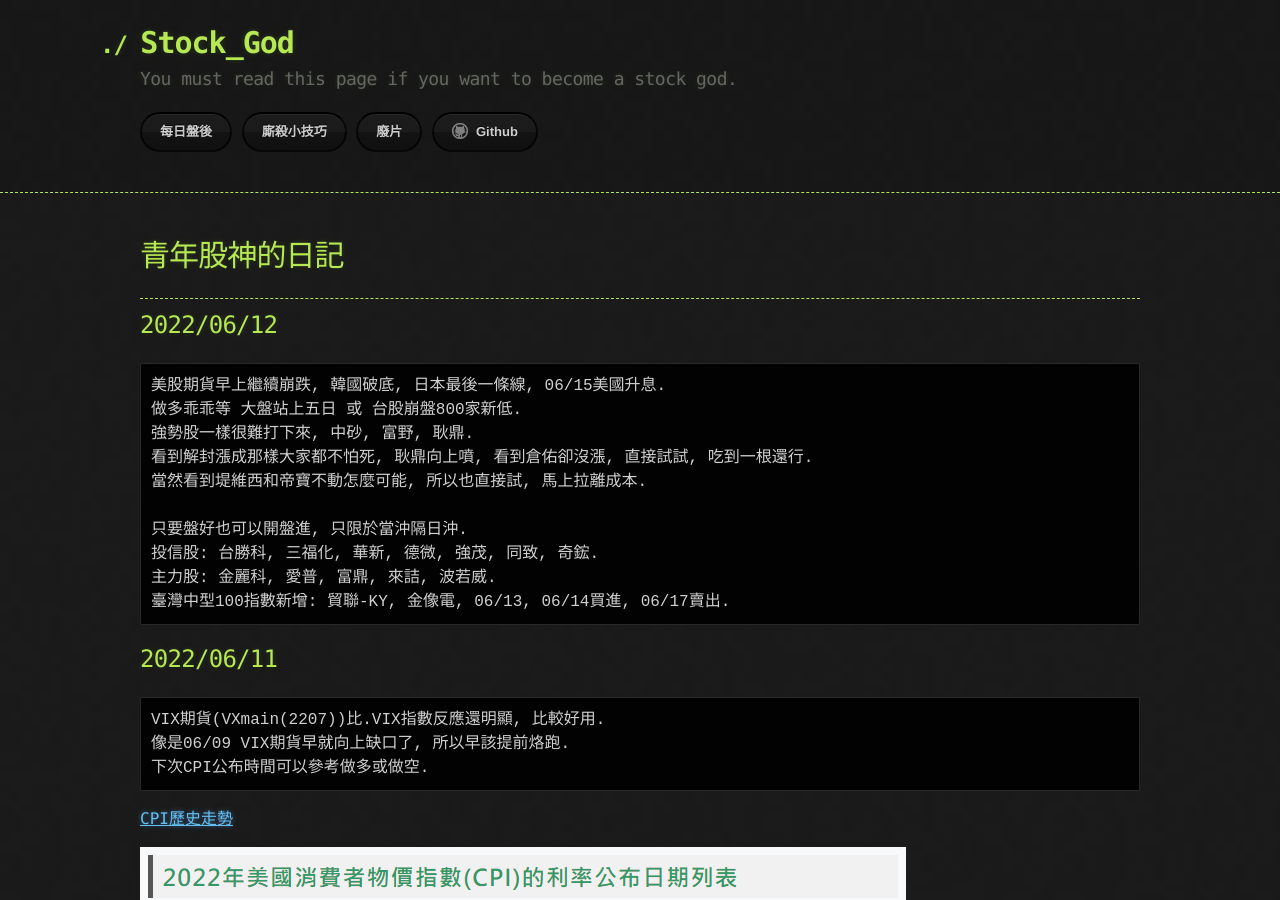
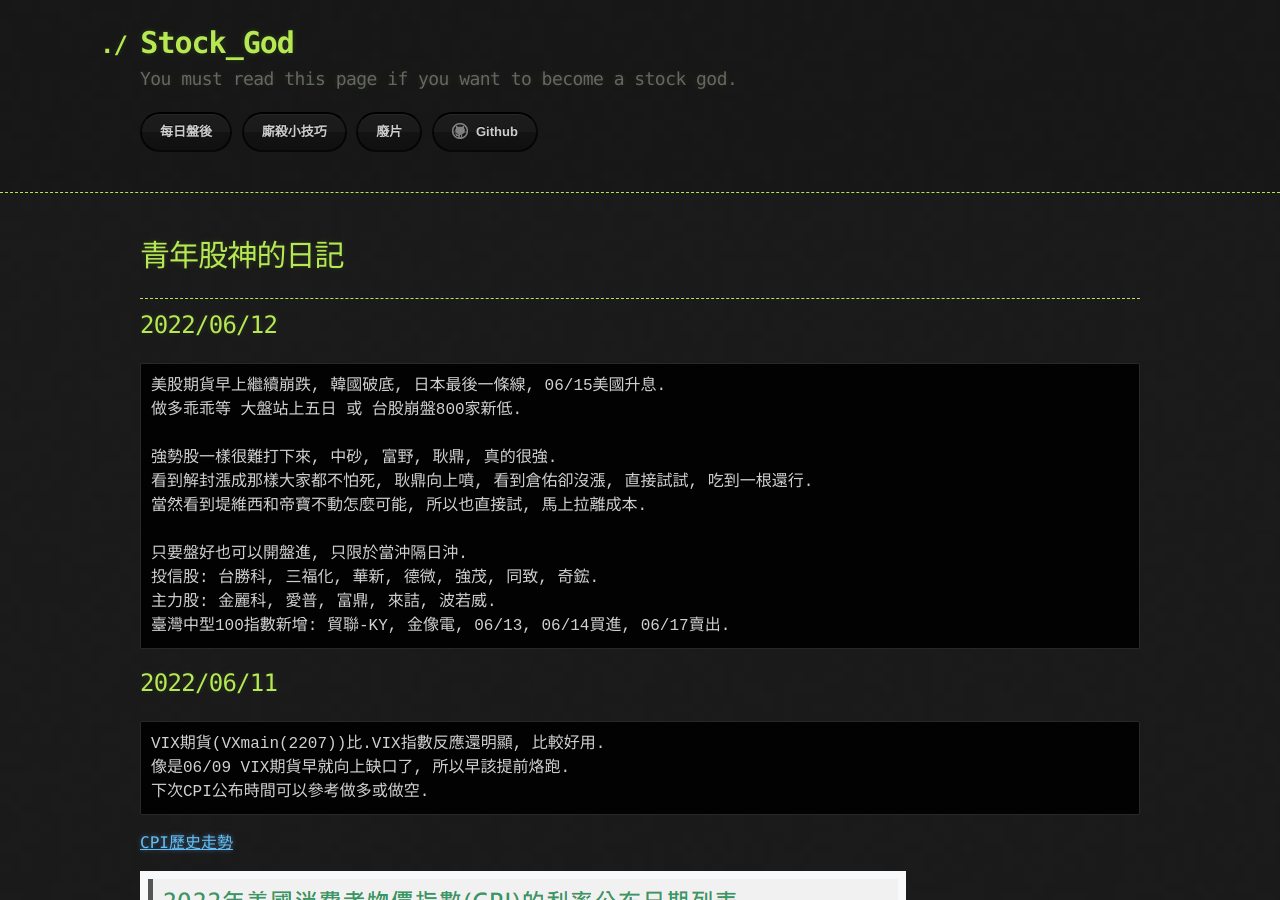
Before and after one commit to lepg5487/Stock_God, a Jekyll site: the page built from index.md, in a window 1280 px wide and 900 px high. Built offline with Jekyll 4.4.1, drawn with Linux system fonts in a browser that asks for light colours; our own code applies the rules of GitHub Pages for plain Markdown files.

Commit message:
Update index.md

````diff
--- a/index.md
+++ b/index.md
@@ -10,7 +10,8 @@ layout: testlayouts
 ```
 美股期貨早上繼續崩跌, 韓國破底, 日本最後一條線, 06/15美國升息.
 做多乖乖等 大盤站上五日 或 台股崩盤800家新低.
-強勢股一樣很難打下來, 中砂, 富野, 耿鼎.
+
+強勢股一樣很難打下來, 中砂, 富野, 耿鼎, 真的很強.
 看到解封漲成那樣大家都不怕死, 耿鼎向上噴, 看到倉佑卻沒漲, 直接試試, 吃到一根還行.
 當然看到堤維西和帝寶不動怎麼可能, 所以也直接試, 馬上拉離成本.
 
````
